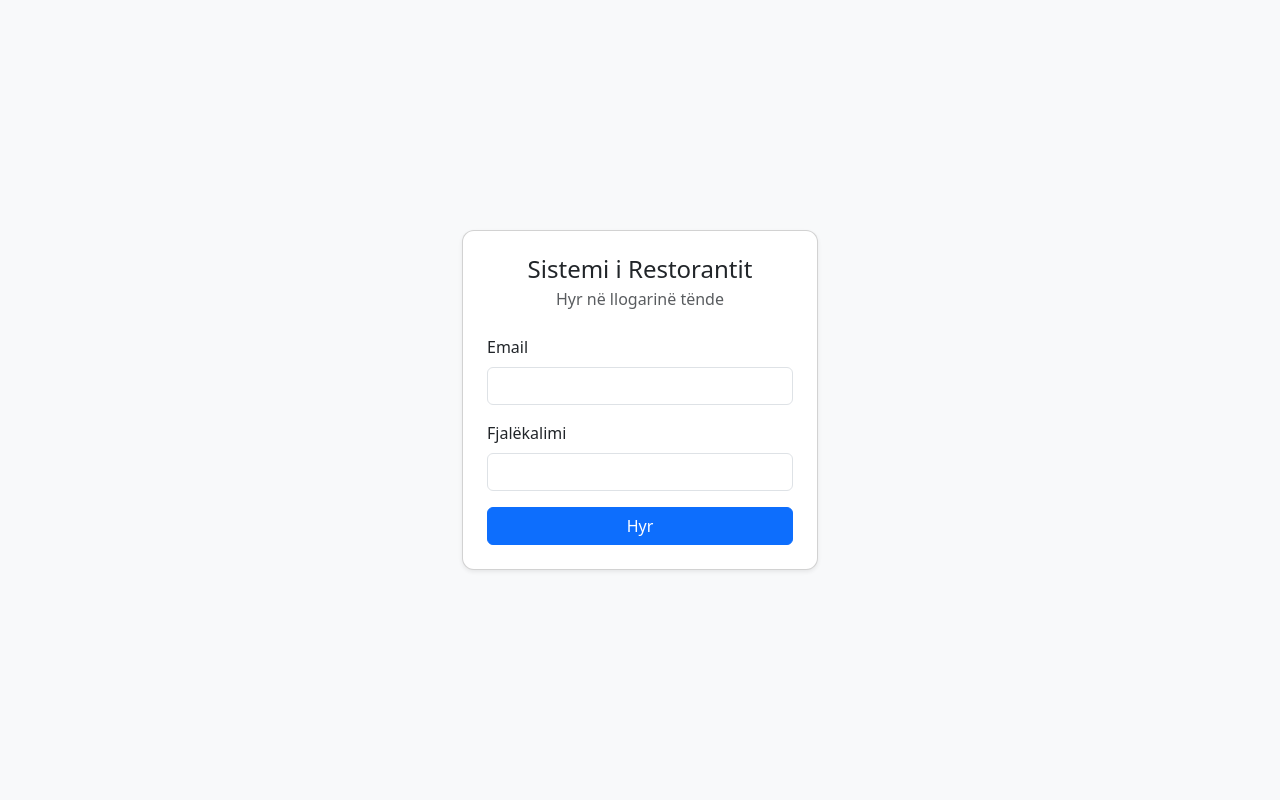
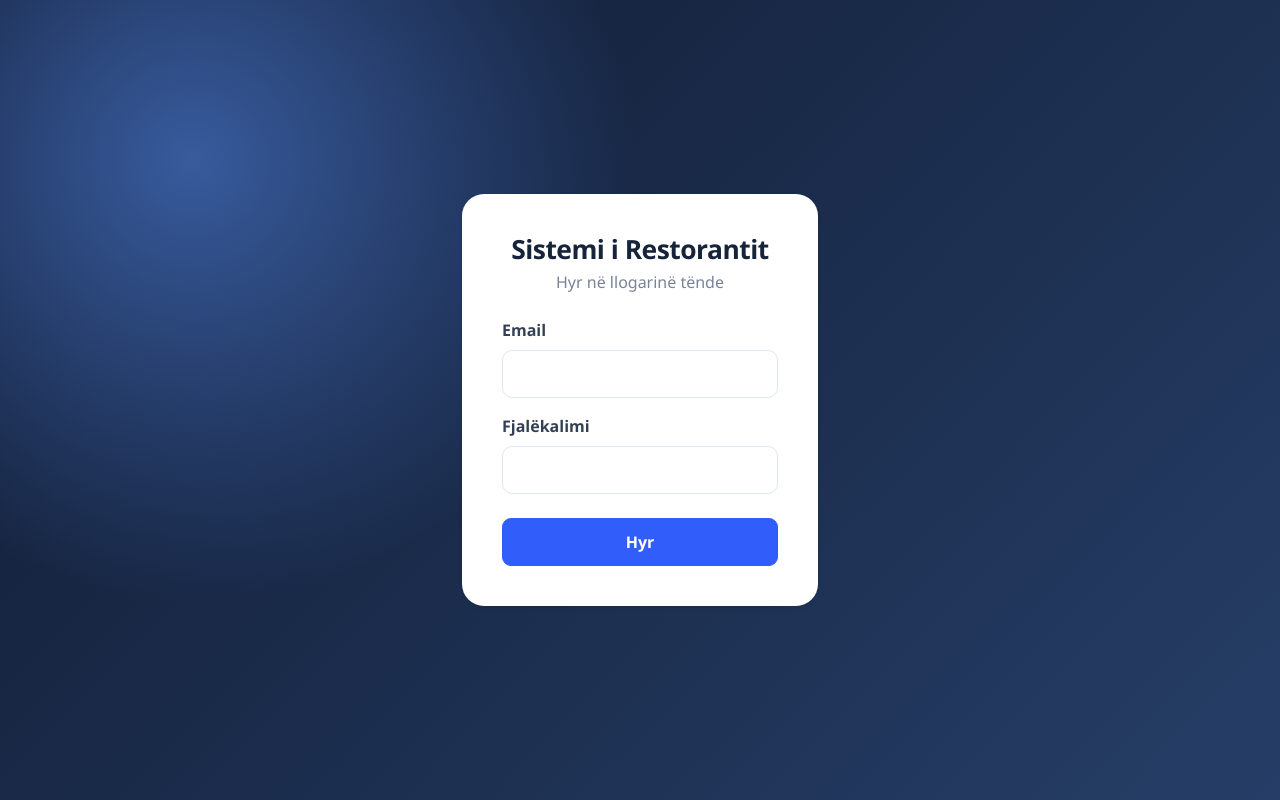
Before and after one commit to LENTI786/Florent-Muqa---Sistemi-per-Menaxhimin-e-Restoranteve, a PHP site: page / in a window 1280 px wide. Run offline with PHP 8.4, Linux system fonts and the light colour scheme.

Commit message:
Përmirësimi i dizajnit të frontend-it

```diff
--- a/frontend/css/style.css
+++ b/frontend/css/style.css
@@ -1,7 +1,222 @@
-body {
-  min-height: 100vh;
+
+/* ==============================
+   NGJYRAT KRYESORE
+============================== */
+
+:root {
+    --primary: #315efb;
+    --primary-dark: #2448ce;
+    --dark: #17233b;
+    --background: #f1f4f9;
+    --white: #ffffff;
+    --text: #202b3c;
+    --muted: #788397;
+    --border: #e2e8f0;
 }
 
-.card {
-  border-radius: 0.75rem;
+* {
+    box-sizing: border-box;
 }
+
+body {
+    min-height: 100vh;
+    background: var(--background);
+    color: var(--text);
+    font-family: "Segoe UI", Arial, sans-serif;
+}
+
+/* ==============================
+   LOGIN PAGE
+============================== */
+
+body:has(#login-form) {
+    background:
+        radial-gradient(circle at 15% 20%, #385b9d 0, transparent 35%),
+        linear-gradient(135deg, #101b32, #263e67);
+}
+
+body:has(#login-form) .card {
+    border: none;
+    border-radius: 22px;
+    box-shadow: 0 25px 70px rgba(0, 0, 0, 0.25);
+    overflow: hidden;
+}
+
+body:has(#login-form) .card-body {
+    padding: 2.5rem !important;
+}
+
+body:has(#login-form) h1 {
+    color: var(--dark);
+    font-size: 1.65rem;
+    font-weight: 750;
+    letter-spacing: -0.5px;
+}
+
+body:has(#login-form) .text-muted {
+    color: var(--muted) !important;
+}
+
+body:has(#login-form) .form-label {
+    font-weight: 650;
+    color: #344054;
+}
+
+body:has(#login-form) .form-control {
+    min-height: 48px;
+    border-radius: 10px;
+    border: 1px solid var(--border);
+    padding: 11px 14px;
+}
+
+body:has(#login-form) .btn-primary {
+    min-height: 48px;
+    margin-top: 8px;
+}
+
+/* ==============================
+   NAVBAR
+============================== */
+
+.navbar {
+    min-height: 72px;
+    background: linear-gradient(110deg, #111c32, #263e67) !important;
+    box-shadow: 0 4px 18px rgba(15, 30, 55, 0.15);
+}
+
+.navbar-brand {
+    font-size: 1.35rem;
+    font-weight: 750;
+    letter-spacing: 0.3px;
+}
+
+.navbar .nav-link {
+    color: #dce5f5 !important;
+    padding: 10px 15px !important;
+    border-radius: 8px;
+    font-weight: 600;
+}
+
+.navbar .nav-link.active {
+    color: white !important;
+    background: rgba(255, 255, 255, 0.15);
+}
+
+.navbar-text {
+    color: #dce5f5 !important;
+    font-weight: 500;
+}
+
+/* ==============================
+   MENU PAGE
+============================== */
+
+main.container {
+    max-width: 1200px;
+    padding-top: 40px !important;
+    padding-bottom: 50px !important;
+}
+
+main > h1 {
+    font-size: 2rem;
+    font-weight: 750;
+    letter-spacing: -0.7px;
+    margin-bottom: 28px !important;
+}
+
+/* Kategoritë e produkteve */
+
+#menu-content h2 {
+    font-size: 1.2rem;
+    font-weight: 750;
+    color: var(--dark);
+    padding-bottom: 12px;
+    margin-bottom: 18px !important;
+    border-bottom: 2px solid var(--border);
+}
+
+/* Kartelat e produkteve */
+
+#menu-content .card {
+    background: var(--white);
+    border: 1px solid var(--border);
+    border-left: 4px solid var(--primary);
+    border-radius: 14px;
+    box-shadow: 0 4px 12px rgba(30, 45, 70, 0.04);
+    min-height: 105px;
+    transition: transform 0.2s ease, box-shadow 0.2s ease;
+}
+
+#menu-content .card:hover {
+    transform: translateY(-5px);
+    box-shadow: 0 12px 25px rgba(30, 45, 70, 0.12);
+}
+
+#menu-content .card-body {
+    padding: 22px 20px !important;
+}
+
+#menu-content h3 {
+    font-size: 1.05rem;
+    font-weight: 700;
+    color: var(--dark);
+}
+
+#menu-content .fw-bold {
+    color: var(--primary);
+    font-size: 1.05rem;
+    white-space: nowrap;
+}
+
+/* ==============================
+   INPUTS AND BUTTONS
+============================== */
+
+.form-control {
+    border-radius: 9px;
+    border: 1px solid var(--border);
+}
+
+.form-control:focus {
+    border-color: var(--primary);
+    box-shadow: 0 0 0 3px rgba(49, 94, 251, 0.13);
+}
+
+.btn {
+    border-radius: 9px;
+    font-weight: 650;
+    transition: 0.2s ease;
+}
+
+.btn-primary {
+    background: var(--primary);
+    border-color: var(--primary);
+}
+
+.btn-primary:hover {
+    background: var(--primary-dark);
+    border-color: var(--primary-dark);
+    transform: translateY(-2px);
+}
+
+/* ==============================
+   RESPONSIVE DESIGN
+============================== */
+
+@media (max-width: 576px) {
+    body:has(#login-form) .card-body {
+        padding: 1.5rem !important;
+    }
+
+    main.container {
+        padding: 25px 18px !important;
+    }
+
+    main > h1 {
+        font-size: 1.65rem;
+    }
+
+    .navbar {
+        padding: 12px 0;
+    }
+}
```
